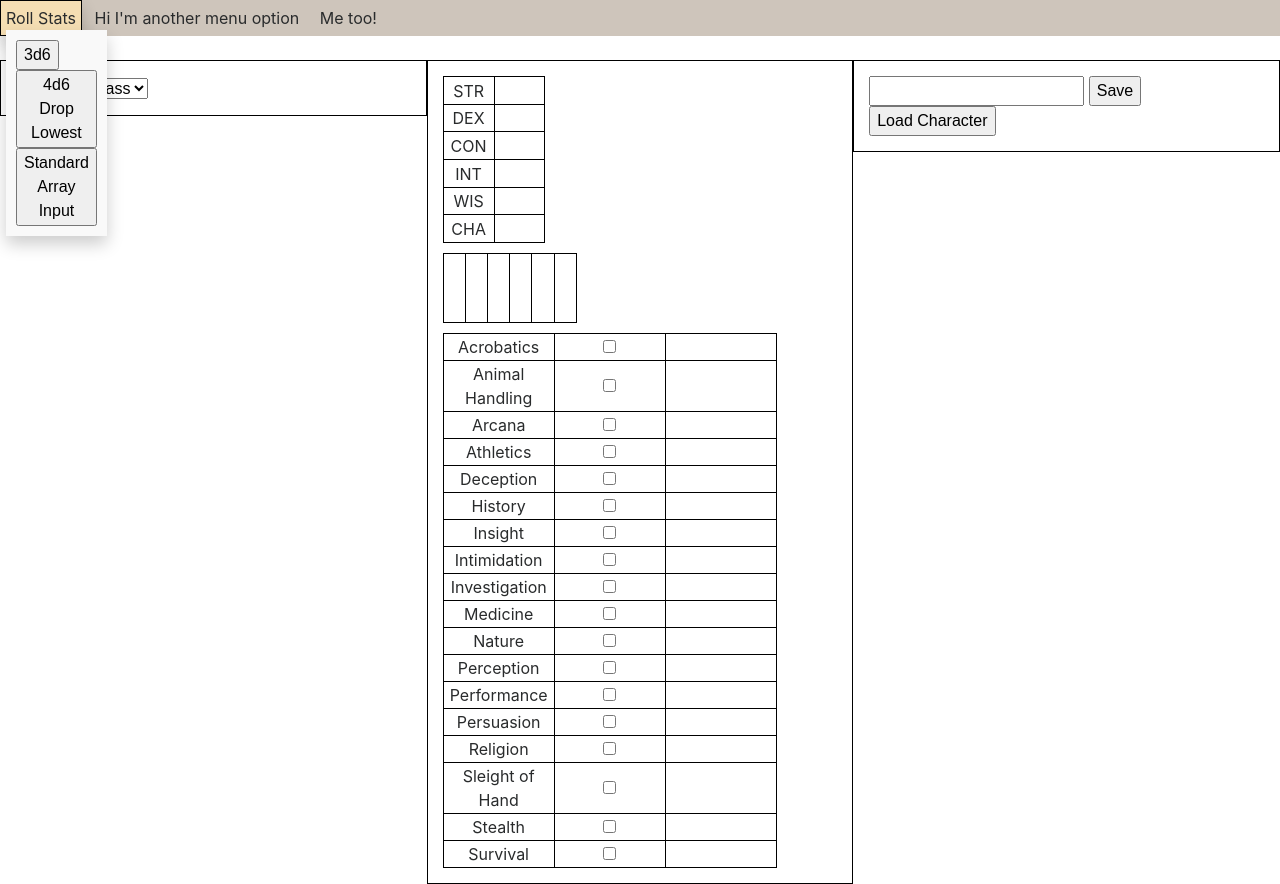
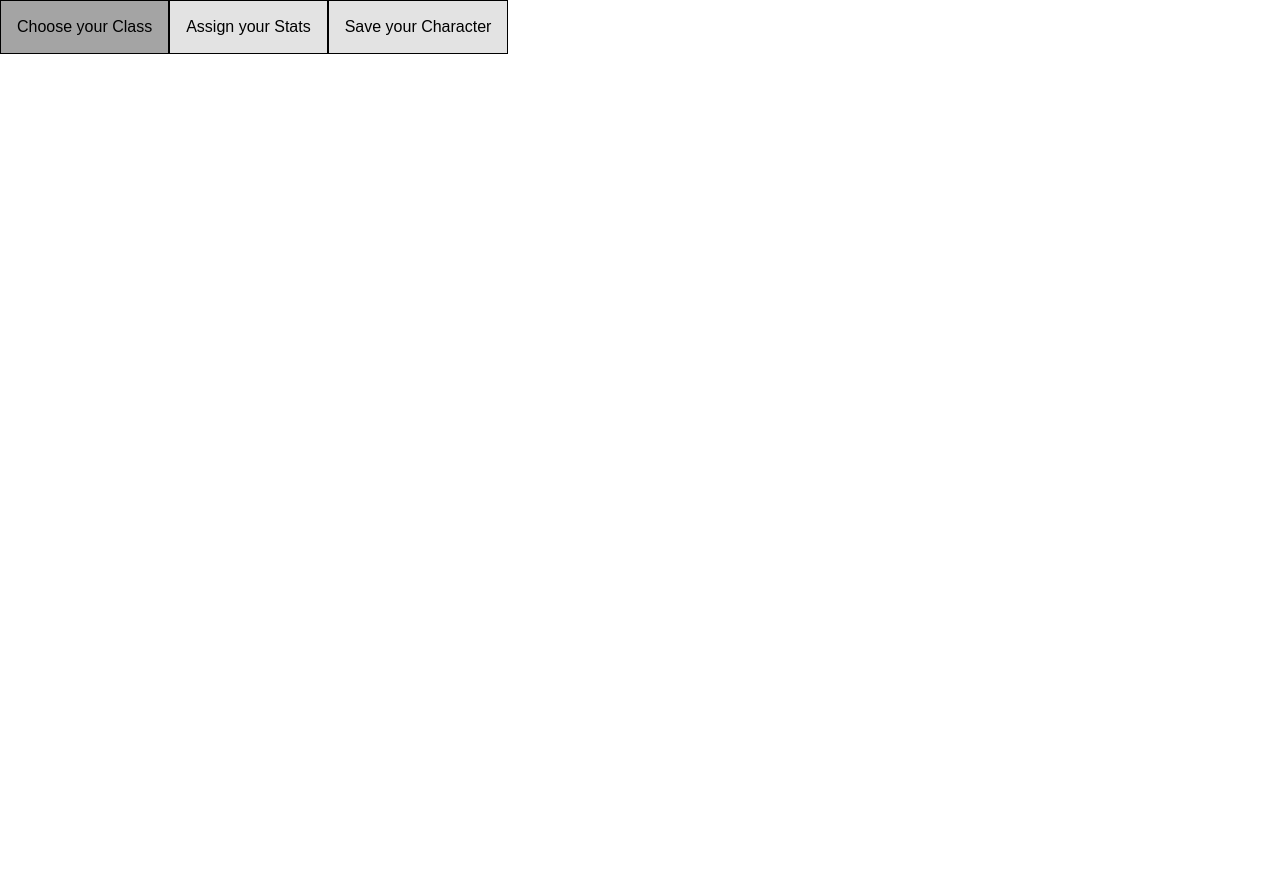
Before and after one commit to demetrialowe/demetrialowe.github.io, a plain HTML site: page index.html in a window 1280 px wide. After the commit the page ends 800 px from the top, so only its background shows below. Drawn offline with nearby package versions, Linux system fonts and the light colour scheme.

Commit message:
Tabs are live!!
It's been a Minute but the tabs are here and I'm pumped. I don't thiiink anything is super broken but we'll see

```diff
--- a/index.html
+++ b/index.html
@@ -11,20 +11,13 @@
 <body>
 	<script type="text/javascript" src="statFunctions.js"></script>
 	<div class="menu">
-		<div class="dropdown-mine">
-			<span>Roll Stats</span>
-			<div class="dropdown-content">
-				<button onclick="rollStat3d6()">3d6</button>
-				<button onclick="rollStat4d6Drop()">4d6 Drop Lowest</button>
-				<button onclick="insertArray()">Standard Array Input</button>
-			</div>
-		</div>
-		<p class="menu-content">Hi I'm another menu option</p>
-		<p class="menu-content">Me too!</p>
+		<button class="menu-content" onclick="showHide(event,'class-level')">Choose your Class</button>
+		<button class="menu-content" onclick="showHide(event,'stat-skill')">Assign your Stats</button>
+		<button class="menu-content" onclick="showHide(event, 'saveThings')"> Save your Character</button>
 	</div>
 	<br>
 
-	<div class="column">
+	<div class="tab" id="class-level" style="clear:both;">
 		<select name="classOptions" id="classOptions">
 			<option selected="selected" value ="chooseClass">Choose a class</option>
 			<option value="barbarianClass">Barbarian</option>
@@ -195,7 +188,6 @@
 				</tr>
 			</table>
 		</div>
-
 		<div id="druidClass" class="charClasses">
 			<p> Hit Die: d8</p>
 			<p> Skill Proficiencies: Choose any three.</p>
@@ -245,8 +237,6 @@
 				</tr>
 			</table>
 		</div>
-
-		</div>
 		<div id="fighterClass" class="charClasses"></div>
 		<div id="monkClass" class="charClasses"></div>
 		<div id="paladinClass" class="charClasses"></div>
@@ -255,9 +245,6 @@
 		<div id="sorcererClass" class="charClasses"></div>
 		<div id="warlockClass" class="charClasses"></div>
 		<div id="wizardClass" class="charClasses"></div>
-
-
-
 	</div>
 
 	<script> //this lets the different class divs show, and other things
@@ -345,7 +332,25 @@
 	</script>
 
 
-	<div class = "column">
+	<div class = "tab" id="stat-skill" style="clear:both;">
+		<div class="dropdown-mine">
+			<div style="float: left;">Roll Stats</div>
+				<div class="dropdown-content">
+					<button onclick="rollStat3d6()">3d6</button>
+					<button onclick="rollStat4d6Drop()">4d6 Drop Lowest</button>
+					<button onclick="insertArray()">Standard Array Input</button>
+				</div>
+		</div>
+
+		<table id="arrayBox" ondrop="drop(event)" ondragover="allowDrop(event)">
+			<td id="drag1" draggable="true" ondragstart="drag(event)" width="336" height="69"></td>
+			<td id="drag2" draggable="true" ondragstart="drag(event)" width="336" height="69"></td>
+			<td id="drag3" draggable="true" ondragstart="drag(event)" width="336" height="69"></td>
+			<td id="drag4" draggable="true" ondragstart="drag(event)" width="336" height="69"></td>
+			<td id="drag5" draggable="true" ondragstart="drag(event)" width="336" height="69"></td>
+			<td id="drag6" draggable="true" ondragstart="drag(event)" width="336" height="69"></td>
+		</table>
+
 		<table id="statTable">
 			<tr><td class="StatHover">STR<span class ="StatHoverText"> <strong>Strength</strong>: This is your character's raw physical power. It is used in the skill check <i>Athletics</i>. It is also used to determine both whether you hit and how much damage you do using any melee weapons that are not based in finesse (such as <i> battle axes, longswords, and clubs</i>).</span></td><td id = "str" draggable="true" ondragstart="drag(event)" ondrop="drop(event)" ondragover="allowDrop(event)"></td></tr>
 
@@ -360,18 +365,6 @@
 			<tr><td class ="StatHover">CHA<span class ="StatHoverText"><strong>Charisma</strong>: This is your character's charm. It is used in the skill checks <i>Deception, Intimidation, Performance,</i> and <i>Persuasion</i>. If you are playing <i>Bard, Paladin, Sorcerer</i> or <i>Warlock</i>, it will also factor into your character's spellcasting ability.</span></td><td id = "cha"  draggable="true" ondragstart="drag(event)" ondrop="drop(event)" ondragover="allowDrop(event)"></td></tr>
 		</table>
 
-		<table id="arrayBox" ondrop="drop(event)" ondragover="allowDrop(event)">
-
-			<td id="drag1" draggable="true" ondragstart="drag(event)" width="336" height="69"></td>
-			<td id="drag2" draggable="true" ondragstart="drag(event)" width="336" height="69"></td>
-			<td id="drag3" draggable="true" ondragstart="drag(event)" width="336" height="69"></td>
-			<td id="drag4" draggable="true" ondragstart="drag(event)" width="336" height="69"></td>
-			<td id="drag5" draggable="true" ondragstart="drag(event)" width="336" height="69"></td>
-			<td id="drag6" draggable="true" ondragstart="drag(event)" width="336" height="69"></td>
-		</table>
-
-
-		<form>
 		<table id = "skillTable">
 				<tr>
 					<td>Acrobatics</td><td><input type="checkbox" id="skill1" name="acrobatics" value="acrobatics" onclick="proficiencyClick(this)"></td><td id="acrobatics"></td>
@@ -428,12 +421,9 @@
 					<td>Survival</td><td><input type="checkbox" id="skill18" name="survival" value="survival" onclick="proficiencyClick(this)"></td><td id="survival"></td>
 				</tr>
 		</table>
-			</form>
-
-
 	</div>
 
-	<div class="column">
+	<div class="tab" id="saveThings" style="clear: both;">
 		<input type="text" id="charName">
 		<button onclick="savechar()">Save</button>
 		  <input type="button" value="Load Character" onclick="document.getElementById('loadchar').click();" />
--- a/statFunctions.js
+++ b/statFunctions.js
@@ -307,6 +307,22 @@ function checkProficiencyBox() {
 	});
 }
 
+function showHide(evt, tab) {
+		var i, tabcontent, tablinks;
+		tabcontent = document.getElementsByClassName("tab");
+		for (i=0; i < tabcontent.length; i++) {
+			tabcontent[i].style.display = "none";
+		}
+
+		tablinks = document.getElementsByClassName("menu-content");
+		for (i = 0; i < tablinks.length; i++){
+			tablinks[i].className=tablinks[i].className.replace(" active", "");
+		}
+
+		document.getElementById(tab).style.display = "block";
+		evt.currentTarget.className += " active";
+	}
+
 function skillProcessing() {
 	for (var i=1; i<=18; i++){
 		var skill = "skill"+i;
--- a/stylesheet.css
+++ b/stylesheet.css
@@ -18,6 +18,9 @@ body {
 	padding: 5px;
 	border: 1px solid black;
 	box-shadow: 0px 8px 16px 0px rgba(0,0,0,0.2);
+	float:left;
+	clear:left;
+	margin: 5px;
 }
 
 .dropdown-content {
@@ -37,25 +40,43 @@ body {
 /* menu attempt */
 .menu {
 	width: 100%;
-	background-color: #cec5bb;
+/*	display: block;*/
+	background-color: #E3E3E3; /*#cec5bb*/
 	margin: 0;
 }
 
-.menu-content {
-	display: inline;
-	padding: 8px;
+
+.menu button {
+    background-color: inherit;
+    float: left;
+    border: 1px solid black;
+    outline: none;
+    cursor: pointer;
+    padding: 14px 16px;
+    transition: 0.3s;
 }
 
-/*Stat Tables*/
-.statTools {
-	display: block;
+.menu button:hover {
+	background-color: #A4A4A4;
 }
+
+.menu button.active {
+	background-color: #818181;
+}
+
+.tab {
+	display:none;
+	overflow: auto;
+	padding: 6px;
+	border-top: none;
+}
+
 /*Stat Table Format*/
  #statTable {
  	border-collapse: collapse;
- 	/*margin-top: 30px;
- 	float:left;
- 	margin-left: 10px;*/
+ 	float: left;
+/* 	clear:left;*/
+ 	margin: 10px;
 
  }
 
@@ -68,8 +89,9 @@ body {
  }
 
  #arrayBox {
- 	margin-top: 10px;
- 	margin-left: 0px;
+ 	margin:10px;
+	float: left;
+	clear: left;
  }
 
  #arrayBox td {
@@ -113,8 +135,6 @@ body {
 
 .skillDesc {
 	border: 1px solid black;
-	/*float:right;*/
-	/*margin-right: 50px;*/
 	font-size: 11px;
 	padding: 5px;
 	width: 400px;
@@ -122,8 +142,10 @@ body {
 }
 
 #skillTable {
-	display:block;
+/*	display:block;*/
 	margin-top: 10px;
+	float:left;
+	clear:both;
 
 }
 
@@ -136,6 +158,8 @@ body {
 }
 
 
+
+
 /*This sets it that there is no class shown at first. Could be changed
  to show Barbarian info until another is selected. Not sure.*/
 .charClasses {
```
Lines whose indentation alone changed are shown as unchanged.
